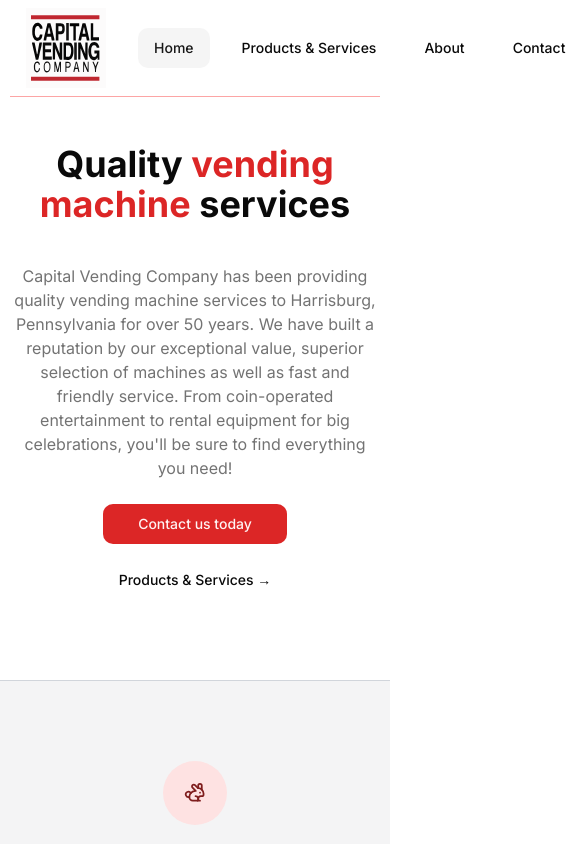
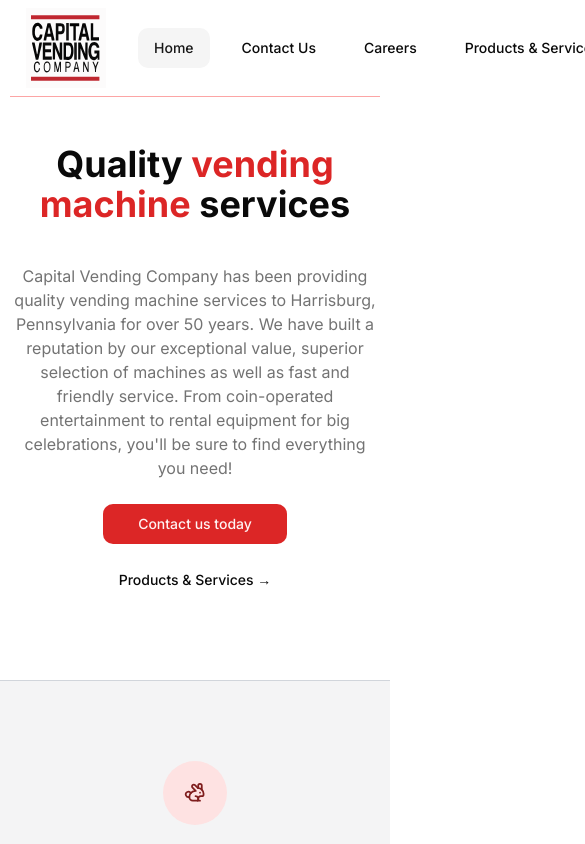
Before and after one commit to aydenomealy/CapitalVending, a Next.js app: page / in a window 390 px wide. Shown: the top 844 px of the page, 585 px wide, since content can reach past the window. Built offline with nearby package versions, Linux system fonts and the light colour scheme.

Commit message:
Updated mobile nav, made navbar dynamic

```diff
--- a/src/app/about/page.tsx
+++ /dev/null
@@ -1,11 +0,0 @@
-import MaxWidthWrapper from "@/components/MaxWidthWrapper";
-
-export default function Home() {
-    return (
-        <MaxWidthWrapper>
-            <div className='py-20 mx-auto text-center flex flex-col items-center max-w-3xl'>
-                <h1 className='text-4xl font-bold tracking-light text-grey-900 sm:text-6xl'>About</h1>
-            </div>
-        </MaxWidthWrapper>
-    )
-}
--- a/src/app/page.tsx
+++ b/src/app/page.tsx
@@ -9,7 +9,7 @@
     {
         name: "Quick Response Time",
         icon: Rabbit,
-        description: "Service technicians are available at all times to fix your machines."
+        description: "Service technicians are available 24 hours a day, 7 days a week to fix your machines."
     },
     {
         name: "Professional Installation",
@@ -19,7 +19,7 @@
     {
         name: "Unlimited Selection",
         icon: Joystick,
-        description: "We have a wide selection of fully restored pinball machines and retro arcade cabinets."
+        description: "We have a wide selection of fully restored pinball machines, retro arcade cabinets, and more."
     }
 ]
 export default function Home() {
@@ -32,7 +32,7 @@
                         <span className='text-red-600'> vending machine </span>
                         services
                     </h1>
-                    <p className='mt-6  max-w-prose text-muted-foreground'>
+                    <p className='mt-6 max-w-prose text-muted-foreground'>
                         Capital Vending Company has been providing quality vending machine services to
                         Harrisburg, Pennsylvania for over 50 years. We have built a reputation by our
                         exceptional value, superior selection of machines as well as fast and friendly
--- a/src/components/MobileNav.tsx
+++ b/src/components/MobileNav.tsx
@@ -3,12 +3,14 @@
 import {useEffect, useState} from "react";
 import {usePathname} from "next/navigation";
 import {Menu, Phone, X} from "lucide-react";
-import {PRODUCT_CATEGORIES} from "@/config";
-import Image from 'next/image'
+import {NAV_ITEMS} from "@/config";
+import {Button} from "@/components/ui/button";
 import Link from "next/link";
 
 const MobileNav = () => {
     const [isOpen, setIsOpen] = useState<boolean>(false)
+
+    const [activeIndex, setActiveIndex] = useState<number>(0)
 
     const pathname = usePathname()
 
@@ -17,19 +19,19 @@
     }, [pathname])
 
     const closeOnCurrent = (href: string) => {
-        if(pathname === href) {
+        if (pathname === href) {
             setIsOpen(false)
         }
     }
 
     useEffect(() => {
-        if(isOpen)
+        if (isOpen)
             document.body.classList.add('overflow-hidden')
         else
             document.body.classList.remove('overflow-hidden')
     }, [isOpen])
 
-    if(!isOpen)
+    if (!isOpen)
         return (
             <button
                 type='button'
@@ -46,8 +48,9 @@
             </div>
 
             <div className='fixed overflow-y-scroll overscroll-y-none inset-0 z-40 flex'>
-                <div className='w-4/5'>
-                    <div className='relative flex w-full max-w-sm flex-col overflow-y-auto bg-white pb-12 shadow-xl'>
+                <div className='w-1/2'>
+                    <div
+                        className='relative flex w-full max-w-sm flex-col overflow-y-auto bg-white pb-12 shadow-xl min-h-full'>
                         <div className='flex px-4 pb-2 pt-5'>
                             <button
                                 type='button'
@@ -59,37 +62,18 @@
 
                         <div className='mt-2'>
                             <ul>
-                                {PRODUCT_CATEGORIES.map((category) => (
+                                {NAV_ITEMS.map((category) => (
                                     <li
-                                  key={category.label}
-                                  className='space-y-10 px-4 pb-8 pt-10'>
-                                      <div className='border-b border-gray-200'>
+                                        key={category.value}
+                                        className='px-4 py-4'>
                                         <div className='-mb-px flex'>
-                                              <p className='border-transparent text-gray-900 flex-1 whitespace-nowrap border-b-2 py-4 text-base font-medium'>
-                                                  {category.label}
+                                            <p className='text-gray-900 flex-1 whitespace-nowrap py-4 text-base font-medium'>
+                                                <Button asChild
+                                                        variant={activeIndex === category.num ? 'secondary' : 'ghost'}>
+                                                    <Link href={category.href}
+                                                          onClick={() => setActiveIndex(category.num)}>{category.name}</Link>
+                                                </Button>
                                             </p>
-                                          </div>
-                                      </div>
-
-                                      <div className='grid grid-cols-2 gap-y-10 gap-x-4'>
-                                          {category.featured.map((item) => (
-                                              <div key={item.name}
-                                              className='group relative text-sm'>
-                                                  <div className='relative aspect-square overflow-hidden rounded-lg bg-gray-100 group-hover:opacity-75'>
-                                                      <Image
-                                                          fill
-                                                          src={item.imageSrc}
-                                                          alt='catagory image'
-                                                          className='object-cover object-center'
-                                                      />
-                                                  </div>
-                                                  <Link
-                                                      href={item.href}
-                                                      className='mt-6 block font-medium text-gray-900'>
-                                                      {item.name}
-                                                  </Link>
-                                              </div>
-                                          ))}
                                         </div>
                                     </li>
                                 ))}
@@ -102,11 +86,9 @@
                                 717-558-9921
                             </div>
                         </div>
-
                     </div>
                 </div>
             </div>
-
         </div>
     );
 };
--- a/src/components/NavItems.tsx
+++ b/src/components/NavItems.tsx
@@ -2,27 +2,18 @@
 import {useState} from "react";
 import Link from "next/link";
 import {Button} from "@/components/ui/button";
+import {NAV_ITEMS} from "@/config";
 
 const NavItems = () => {
     const [activeIndex, setActiveIndex] = useState<number>(0)
 
     return (
         <div className='flex gap-4 h-full items-center relative'>
-            <Button asChild variant={activeIndex === 0 ? 'secondary' : 'ghost'}>
-                <Link href='/' onClick={() => setActiveIndex(0)}>Home</Link>
-            </Button>
-            <Button asChild variant={activeIndex === 1 ? 'secondary' : 'ghost'}>
-                <Link href='/products' onClick={() => setActiveIndex(1)}>Products & Services</Link>
-            </Button>
-            <Button asChild variant={activeIndex === 2 ? 'secondary' : 'ghost'}>
-                <Link href='/about' onClick={() => setActiveIndex(2)}>About</Link>
-            </Button>
-            <Button asChild variant={activeIndex === 3 ? 'secondary' : 'ghost'}>
-                <Link href='/contact' onClick={() => setActiveIndex(3)}>Contact</Link>
-            </Button>
-            <Button asChild variant={activeIndex === 4 ? 'secondary' : 'ghost'}>
-                <Link href='/careers' onClick={() => setActiveIndex(4)}>Careers</Link>
-            </Button>
+            {NAV_ITEMS.map((item) => (
+                <Button asChild variant={activeIndex === item.num ? 'secondary' : 'ghost'}>
+                    <Link href={item.href} onClick={() => setActiveIndex(item.num)}>{item.name}</Link>
+                </Button>
+            ))}
         </div>
     )
 }
--- a/src/components/Navbar.tsx
+++ b/src/components/Navbar.tsx
@@ -3,6 +3,7 @@
 import {Icons} from "@/components/Icons";
 import {Phone} from "lucide-react";
 import NavItems from "@/components/NavItems";
+import MobileNav from "@/components/MobileNav";
 
 const Navbar = () => {
     return (
@@ -11,7 +12,6 @@
                 <MaxWidthWrapper>
                     <div className='border-b border-red-300'>
                         <div className='flex h-24 items-center'>
-
                             <div className='ml-4 flex lg:ml-0'>
                                 <Link href='/'>
                                     <Icons.logo className='h-20 w-20'/>
@@ -20,12 +20,9 @@
 
                             <div className='z-50 ml-8 block self-stretch '>
                                 <NavItems/>
-                                {/*<div className='flex gap-4 h-full items-center relative'>*/}
-                                {/*    <Link href='/about' className={buttonVariants({'variant':'ghost'})}>About</Link>*/}
-                                {/*    <Link href='/contact' className={buttonVariants({'variant':'ghost'})}>Contact</Link>*/}
-                                {/*    <Link href='/careers' className={buttonVariants({'variant':'ghost'})}>Careers</Link>*/}
-                                {/*</div>*/}
                             </div>
+
+                            <MobileNav/>
 
                             <div className='ml-auto flex items-center'>
                                 <div className='hidden lg:flex lg:flex-1 lg:items-center lg:justify-end lg:space-x-6'>
--- /dev/null
+++ b/src/components/ProductsCards.tsx
@@ -0,0 +1,10 @@
+
+const ProductsCards = () => {
+    return (
+        <div>
+
+        </div>
+    )
+}
+
+export default ProductsCards
--- a/src/config/index.ts
+++ b/src/config/index.ts
@@ -195,3 +195,36 @@
             ".pdf, .docx, and .doc files are accepted."
         ),
 })
+
+export const NAV_ITEMS = [
+    {
+        name: "Home",
+        value: "home" as const,
+        href: "/",
+        num: 0
+    },
+    {
+        name: "Contact Us",
+        value: "contact" as const,
+        href: "/contact",
+        num: 1
+    },
+    {
+        name: "Careers",
+        value: "careers" as const,
+        href: "/careers",
+        num: 2
+    },
+    {
+        name: "Products & Services",
+        value: "products" as const,
+        href: "/products",
+        num: 3
+    },
+    {
+        name: "Gallery",
+        value: "gallery" as const,
+        href: "/gallery",
+        num: 4
+    },
+]
```
Lines whose indentation alone changed are shown as unchanged.
